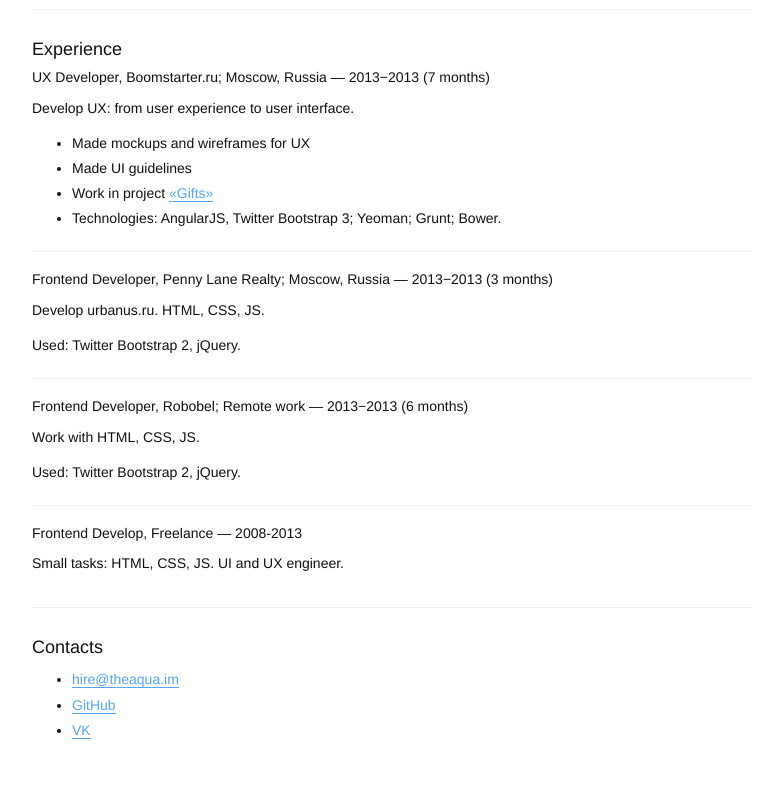
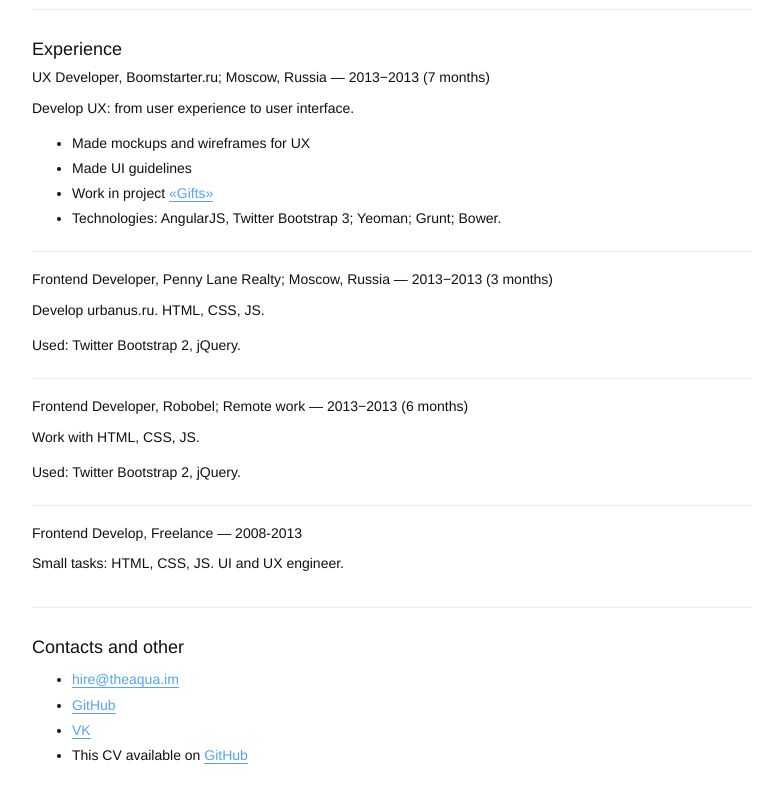
Before and after one commit to d3head/Simplicvity, a website: page app/cv.html in a window 1280 px wide. Shown: the part 681-1481 px from the top of the page, without its empty margins (248-1031 px from the left). Drawn offline with nearby package versions, Linux system fonts and the light colour scheme; files that its build step writes are made by us from their sources.

Commit message:
Added link; updated license

```diff
--- a/app/cv.html
+++ b/app/cv.html
@@ -14,6 +14,12 @@
       <link rel="stylesheet" href="/styles/bootstrap.min.css">
       <link rel="stylesheet" href="/styles/main.css">
       <!-- endbuild -->
+
+      <!--
+        CV by Eugene Rodionov
+        Available on Github: //github.com/theaqua/Simplicvity
+        You can use it, CC licence!
+       -->
   </head>
   <body>
     <div class="container">
@@ -120,12 +126,13 @@
 
       <div class="row">
         <div class="col-xs-12 col-sm-12 col-md-12 col-lg-12">
-          <h4>Contacts</h4>
+          <h4>Contacts and other</h4>
 
           <ul>
             <li><a href="mailto:hire@theaqua.im">hire@theaqua.im</a></li>
             <li><a href="https://github.com/theaqua">GitHub</a></li>
             <li><a href="https://vk.com/justusebrain">VK</a></li>
+            <li>This CV available on <a href="//github.com/theaqua/Simplicvity">GitHub</a></li>
           </ul>
         </div>
       </div>
```
